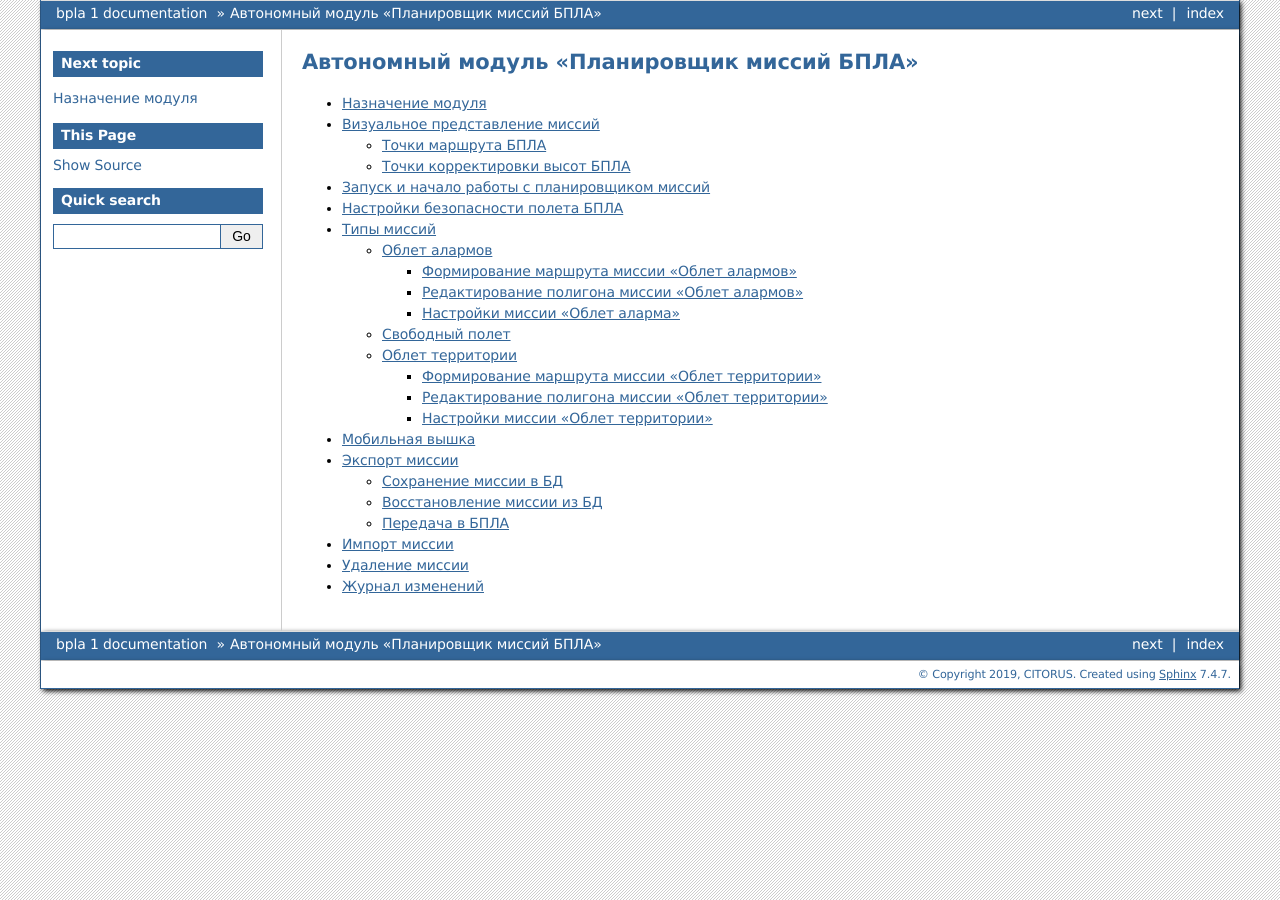
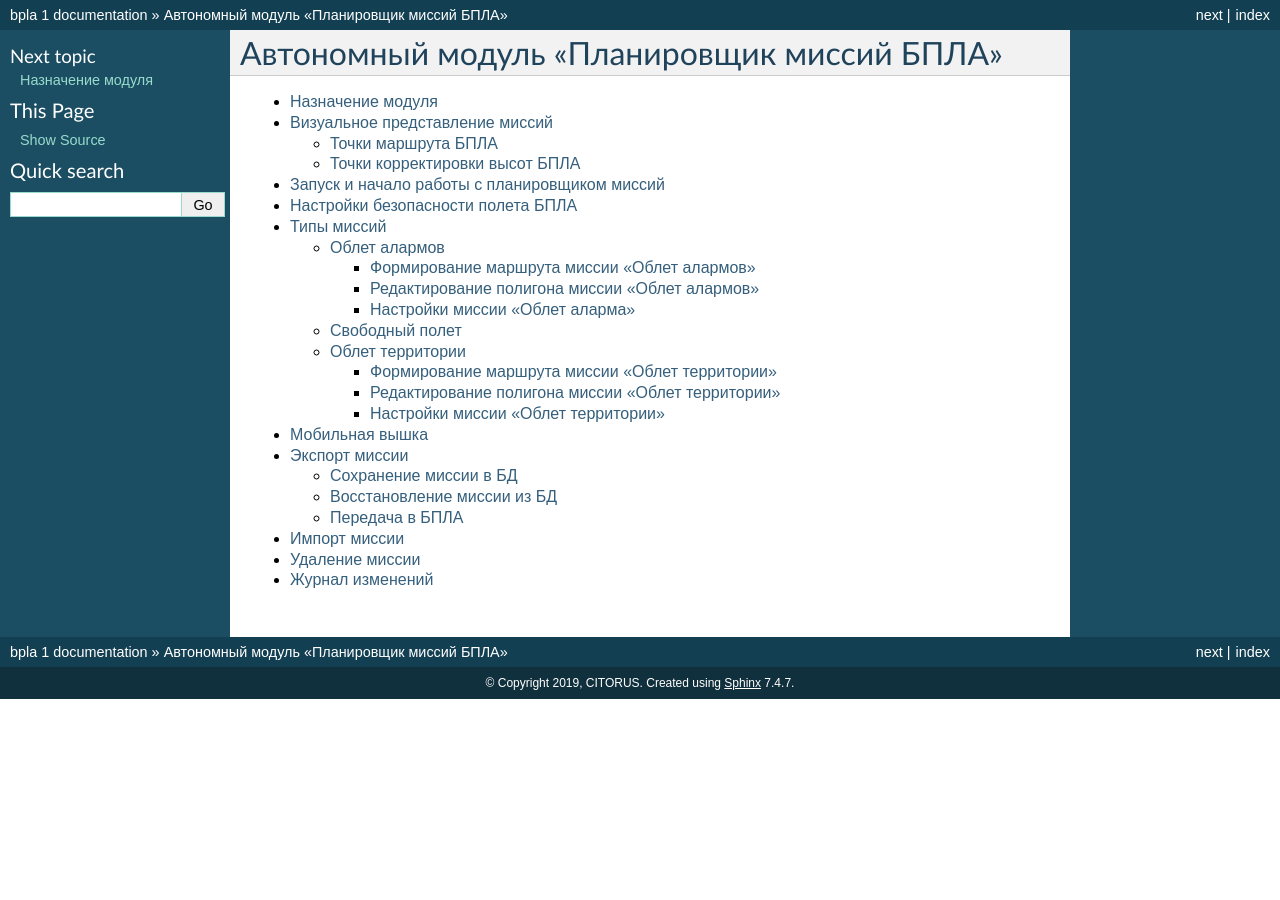
Before and after one commit to Ahcbiint/bpla, a Sphinx documentation site: the page built from source/index.rst, in a window 1280 px wide. Built offline with Sphinx 7.4.7, drawn with Linux system fonts in a browser that asks for light colours; formulas are drawn with MathJax 3.

Commit message:
Update conf.py

```diff
--- a/source/conf.py
+++ b/source/conf.py
@@ -68,7 +68,7 @@ language = None
 exclude_patterns = []
 
 # The name of the Pygments (syntax highlighting) style to use.
-pygments_style = 'sphinx'
+pygments_style = None
 
 def setup(app):
     app.add_stylesheet('my_theme.css')
@@ -78,7 +78,7 @@ def setup(app):
 # The theme to use for HTML and HTML Help pages.  See the documentation for
 # a list of builtin themes.
 #
-html_theme = 'bizstyle'
+html_theme = 'default'
 
 # Theme options are theme-specific and customize the look and feel of a theme
 # further.  For a list of options available for each theme, see the
```
